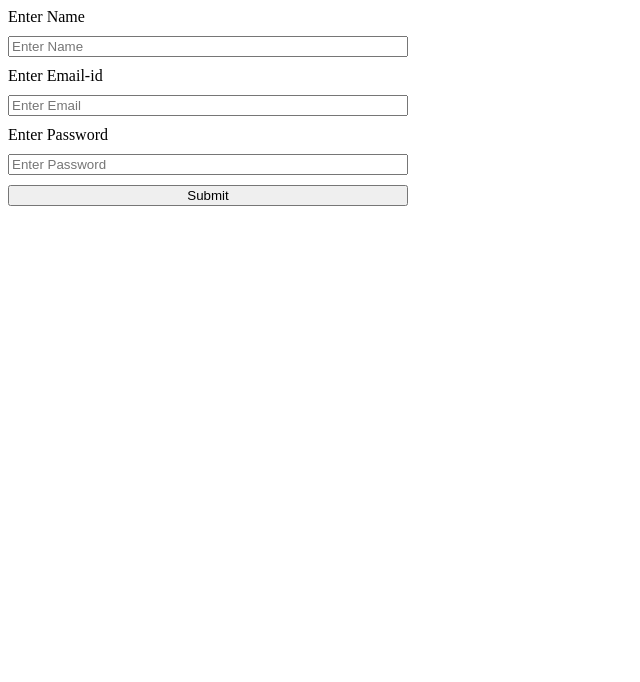
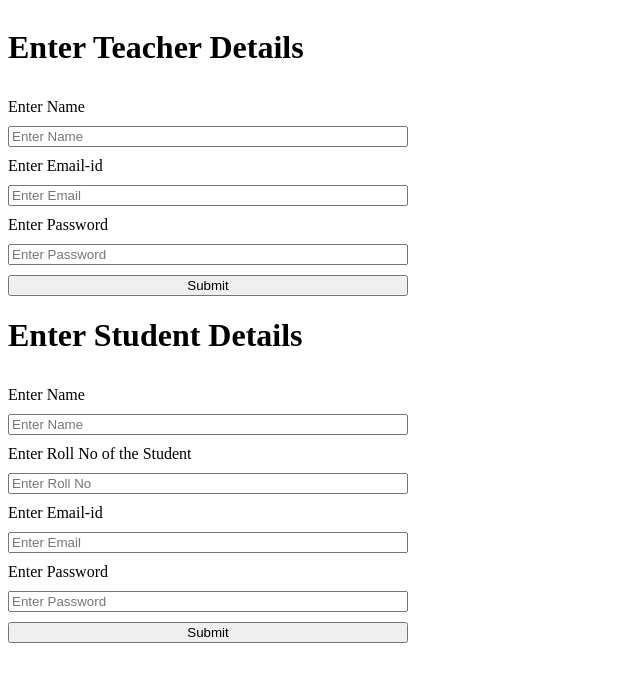
Before and after one commit to HarshNagrani9/SRMS, a React (Vite) app: page /Admin in a window 1280 px wide. Shown: the top 682 px of the page, without its empty margins (0-640 px from the left). Built offline with nearby package versions, Linux system fonts and the light colour scheme.

Commit message:
Adding student data

```diff
--- a/src/components/Admin.jsx
+++ b/src/components/Admin.jsx
@@ -1,39 +1,48 @@
 import { getFirestore } from "firebase/firestore";
-import { collection, addDoc,setDoc } from "firebase/firestore";
+import { collection, addDoc,setDoc, doc } from "firebase/firestore";
 import { app } from "../firebase";
 import { useEffect, useState } from "react";
 import { getAuth } from "firebase/auth";
 import {  createUserWithEmailAndPassword } from "firebase/auth";
 
 function Admin(){
-    const[email, setEmail] = useState("");
-    const[password, setPassword] = useState("");
-    const[name, setName] = useState("");
+    const[Teacheremail, setTeacherEmail] = useState("");
+    const[Teacherpassword, setTeacherPassword] = useState("");
+    const[Teachername, setTeacherName] = useState("");
+
+    //Creation of Use states for Teachers information
+
+    const[Studentemail, setStudentEmail] = useState("");
+    const[Studentpassword, setStudentPassword] = useState("");
+    const[Studentname, setStudentName] = useState("");
+    const[StudentRollNo, setStudentRollNo] = useState("");
+
+    //Creation of Use states for student information
 
 
-    function changeEmail(e){
-       setEmail(e.target.value)
+    function changeTeacherEmail(e){
+       setTeacherEmail(e.target.value)
         //console.log(email)
     }
 
-    function changePassword(e){
-        setPassword(e.target.value)
+    function changeTeacherPassword(e){
+        setTeacherPassword(e.target.value)
         // console.log(password)
     }
 
-    function changeName(e){
-        setName(e.target.value);
+    function changeTeacherName(e){
+        setTeacherName(e.target.value);
     }
 
     useEffect(()=>{
         //console.log(name)
-    }, [email, password, name])
+    }, [Teacheremail, Teacherpassword, Teachername])
 
 
-  function onClickHandler(e){
+  function onClickTeacherHandler(e){
     e.preventDefault();
     const auth = getAuth(app);
-    createUserWithEmailAndPassword(auth, email, password)
+    createUserWithEmailAndPassword(auth, Teacheremail, Teacherpassword)
   .then(async (userCredential) => {
     // Signed up
     const user = userCredential.user;
@@ -41,11 +50,13 @@ function Admin(){
 
     try {
       const db = getFirestore(app);
-      const docRef = await addDoc(collection(db, "Teachers"), {
-        name,
-        email
-      });
-      console.log("Document written with ID: ", docRef.id);
+      console.log(db);
+      const docRef = doc(db,"Teachers/"+user.uid);
+      await setDoc(docRef, {
+        Name : Teachername,
+        Email : Teacheremail
+      })
+      console.log(docRef.id);
     } catch (e) {
       console.error("Error adding document: ", e);
     }
@@ -56,23 +67,86 @@ function Admin(){
     alert(errorCode);
     // ..
   });
-  setEmail("");
-  setName("");
-  setPassword("");
+  setTeacherEmail("");
+  setTeacherName("");
+  setTeacherPassword("");
 }
+
+//Signup for teacher and their info addtion to database is DONE !!!
+
+
+
+function changeStudentEmail(e){
+  setStudentEmail(e.target.value)
+   //console.log(email)
+}
+
+function changeStudentPassword(e){
+   setStudentPassword(e.target.value)
+   // console.log(password)
+}
+
+function changeStudentName(e){
+   setStudentName(e.target.value);
+}
+
+function changeStudentRollNo(e){
+  setStudentRollNo(e.target.value);
+}
+
+useEffect(()=>{
+   //console.log(name)
+}, [Studentemail, Studentpassword, Studentname])
+
+
+function onClickStudentHandler(e){
+e.preventDefault();
+const auth = getAuth(app);
+createUserWithEmailAndPassword(auth, Studentemail, Studentpassword)
+.then(async (userCredential) => {
+// Signed up
+const user = userCredential.user;
+console.log(user.email);
+
+try {
+ const db = getFirestore(app);
+ console.log(db);
+ const docRef = doc(db,"Students/"+user.uid);
+ await setDoc(docRef, {
+   Name : Studentname,
+   Email : Studentemail,
+   RollNo : StudentRollNo
+ })
+ console.log(docRef.id);
+} catch (e) {
+ console.error("Error adding document: ", e);
+}
+})
+.catch((error) => {
+const errorCode = error.code;
+const errorMessage = error.message;
+alert(errorCode);
+// ..
+});
+setStudentEmail("");
+setStudentName("");
+setStudentPassword("");
+}
+
+//Signup for Student and their info addtion to database is DONE !!!
 
     return (
         <div className="" >
-            <form style={{display: 'flex', flexDirection:'column', width:'400px', gap:'10px'}} onSubmit={onClickHandler}>
-
-            <label htmlFor="name">Enter Name </label>
+            <form style={{display: 'flex', flexDirection:'column', width:'400px', gap:'10px'}} onSubmit={onClickTeacherHandler}>
+                <h1>Enter Teacher Details</h1>
+               <label htmlFor="name">Enter Name </label>
                 <input
                 type="text"
                 placeholder="Enter Name"
                 id="name"
                 name="name"
-                onChange={changeName}
-                value={name}
+                onChange={changeTeacherName}
+                value={Teachername}
                 />
 
                 <label htmlFor="email">Enter Email-id </label>
@@ -81,8 +155,8 @@ function Admin(){
                 placeholder="Enter Email"
                 id="email"
                 name="email"
-                onChange={changeEmail}
-                value={email}
+                onChange={changeTeacherEmail}
+                value={Teacheremail}
                 />
 
                 <label htmlFor="password">Enter Password </label>
@@ -91,12 +165,62 @@ function Admin(){
                 placeholder="Enter Password"
                 id="password"
                 name="password"
-                onChange={changePassword}
-                value={password}
+                onChange={changeTeacherPassword}
+                value={Teacherpassword}
                 />
 
                 <button>Submit</button>
             </form>
+
+
+                      {/* Teacher input fields are DONE !! */}
+
+
+            <form style={{display: 'flex', flexDirection:'column', width:'400px', gap:'10px'}} onSubmit={onClickStudentHandler}>
+                <h1>Enter Student Details</h1>
+                <label htmlFor="name">Enter Name </label>
+                <input
+                type="text"
+                placeholder="Enter Name"
+                id="name"
+                name="name"
+                onChange={changeStudentName}
+                value={Studentname}
+                />
+
+                <label htmlFor="RollNo">Enter Roll No of the Student</label>
+                <input
+                type="text"
+                placeholder="Enter Roll No"
+                id="RollNo"
+                name="RollNo"
+                onChange={changeStudentRollNo}
+                value={StudentRollNo}
+                />
+
+                <label htmlFor="email">Enter Email-id </label>
+                <input
+                type="text"
+                placeholder="Enter Email"
+                id="email"
+                name="email"
+                onChange={changeStudentEmail}
+                value={Studentemail}
+                />
+
+                <label htmlFor="password">Enter Password </label>
+                <input
+                type="password"
+                placeholder="Enter Password"
+                id="password"
+                name="password"
+                onChange={changeStudentPassword}
+                value={Studentpassword}
+                />
+
+                <button>Submit</button>
+            </form>
+            {/* Students input fields are DONE !! */}
         </div>
     )
 }
--- a/src/components/Login.jsx
+++ b/src/components/Login.jsx
@@ -56,7 +56,7 @@ const navigate = useNavigate();
       } else {
         // User is signed out
         // ...
-        alert("signed out he maa mata jii");
+        //alert("signed out he maa mata jii");
         console.log(auth);
       }
     });
```
